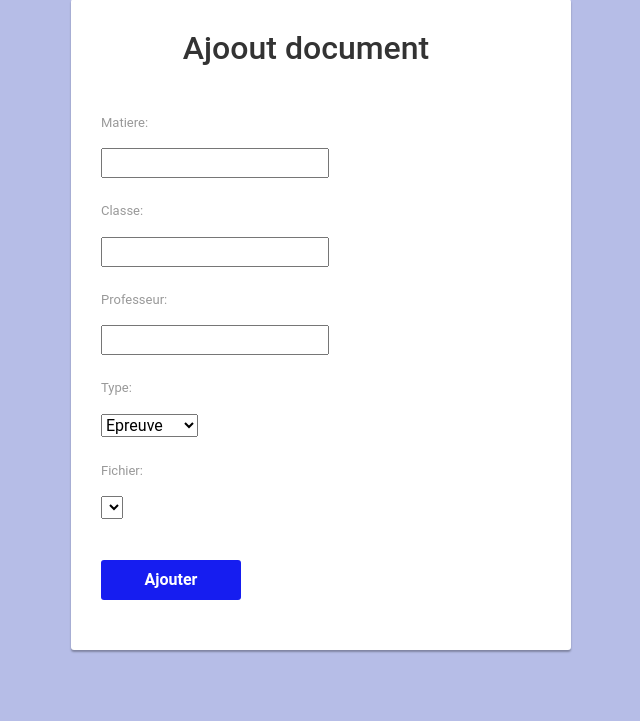
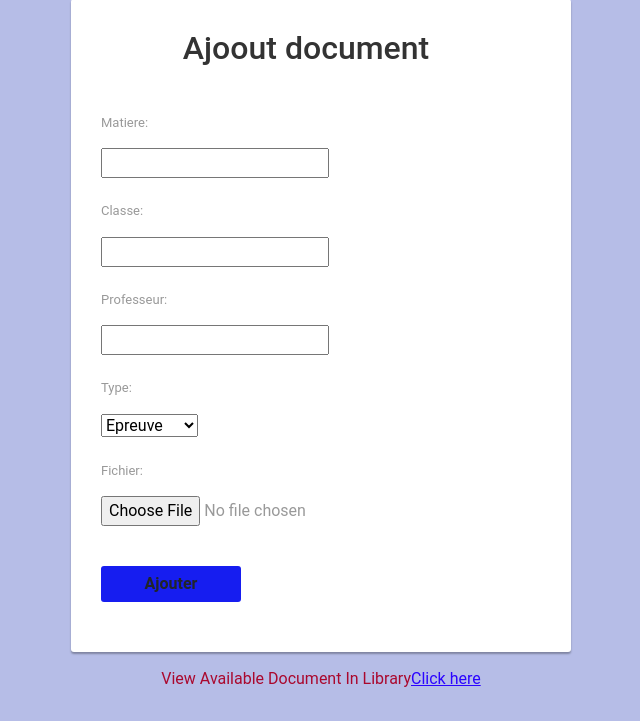
Before and after one commit to MonSiteeb/Django_Projet, a Django app: page /document in a window 1280 px wide. Shown: the part 139-860 px from the top of the page, without its empty margins (319-959 px from the left). Before the commit the page ends 792 px from the top, so only its background shows below. Run offline with Django 4.2, Linux system fonts and the light colour scheme; lists and menus that the app fills with data are empty; some libraries are stand-ins or nearby versions.

Commit message:
Ajout Document

```diff
--- a/ProjetDjango/books/forms.py
+++ b/ProjetDjango/books/forms.py
@@ -137,11 +137,11 @@ class DocumentForm(forms.Form):
 
     fichier = forms.FileField(
         required=True,
-        widget=forms.Select(
-            attrs={
-                'type':'upload'
-            }
-        )
+        # widget=forms.Select(
+        #     attrs={
+        #         'type':'upload'
+        #     }
+        # )
     )
 
 class Subscribe(forms.Form):
--- a/ProjetDjango/books/models.py
+++ b/ProjetDjango/books/models.py
@@ -12,7 +12,7 @@ class Document(models.Model):
     classe=models.CharField(max_length=30)
     professeur=models.CharField(max_length=40)
     categorie=models.CharField(max_length=10,choices=catchoice,default='Epreuve')
-    fichier=models.FileField()
+    fichier=models.FileField(upload_to ='media')
     def __str__(self):
         return str(self.categorie)+" "+str(self.matiere)+"["+str(self.classe)+']'
 
--- a/ProjetDjango/books/templates/document.html
+++ b/ProjetDjango/books/templates/document.html
@@ -98,7 +98,7 @@
     <br>
 <center><h3 style=" margin-bottom: 0px;"class = 'alert alert-success'>Ajout document!</h3></center>
     <div class="signup-form">
-        <form  method="post" class="form-horizontal">
+        <form  enctype = "multipart/form-data" method="post" class="form-horizontal">
 
     			<center><h2>Ajoout document</h2></center>
 
@@ -116,10 +116,12 @@
 
     		<div class="form-group">
     			<div class="col-xs-8 col-xs-offset-4">
-            <button type="submit" class="btn btn-primary btn-lg">Ajouter</button>
+            <button type="submit" class="save btn btn-default">Ajouter</button>
     			</div>
     		</div>
         </form>
+                <div class="text-center">View Available Document In Library<a href="documents">Click here</a></div>
+
     </div>
 
 
--- a/ProjetDjango/books/urls.py
+++ b/ProjetDjango/books/urls.py
@@ -8,11 +8,14 @@ from django.conf.urls import include
 urlpatterns = [
     # path('', views.index, name='index'),
     path("",index,name="index"),
+    # liste des documents
     path("documents",liste_docs,name="documents"),
+
     path('inscription',inscription,name='inscription'),
+
     path('contact',subscribe,
          name='contact'),
-
+    # ajout de document
     path('document',document,name='document'),
 
     path('logout',logout,name='logout'),
--- a/ProjetDjango/books/views.py
+++ b/ProjetDjango/books/views.py
@@ -63,13 +63,14 @@ def inscription(request,*args, **kwargs):
             )
 
 def document(request):
+    # ajout document
     #now it is empty book form for sending to html
     form=DocumentForm()
     if request.method=='POST':
         #now this form have data from html
-        form=DocumentForm(request.POST)
+        form=DocumentForm(request.POST , request.FILES)
         if form.is_valid():
-            user=form.save()
+            form.save()
             return render(request,'docajouter.html',{'form':form})
     return render(request,'document.html',{'form':form})
 
```
Also changed, not shown: ProjetDjango/db.sqlite3.
